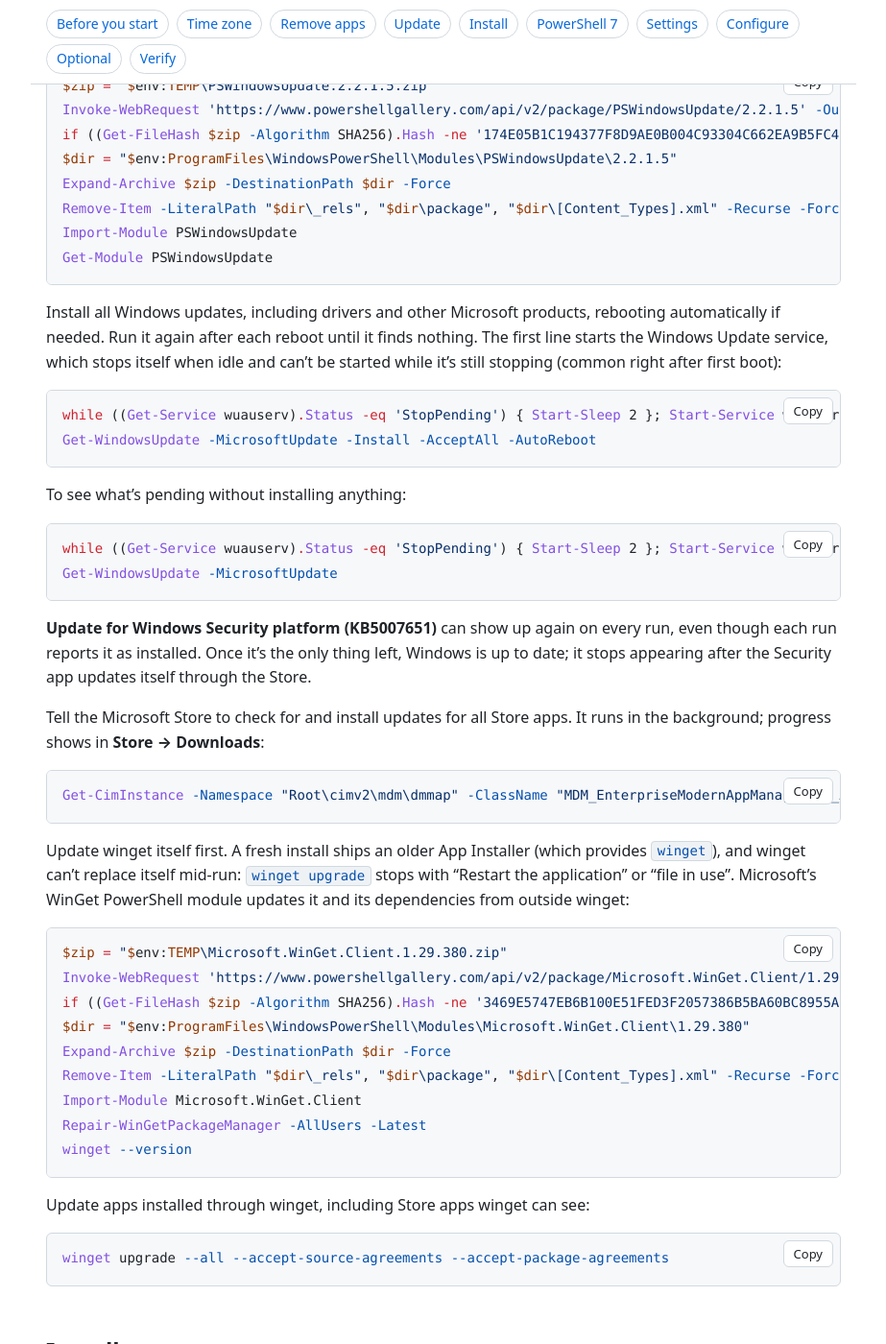
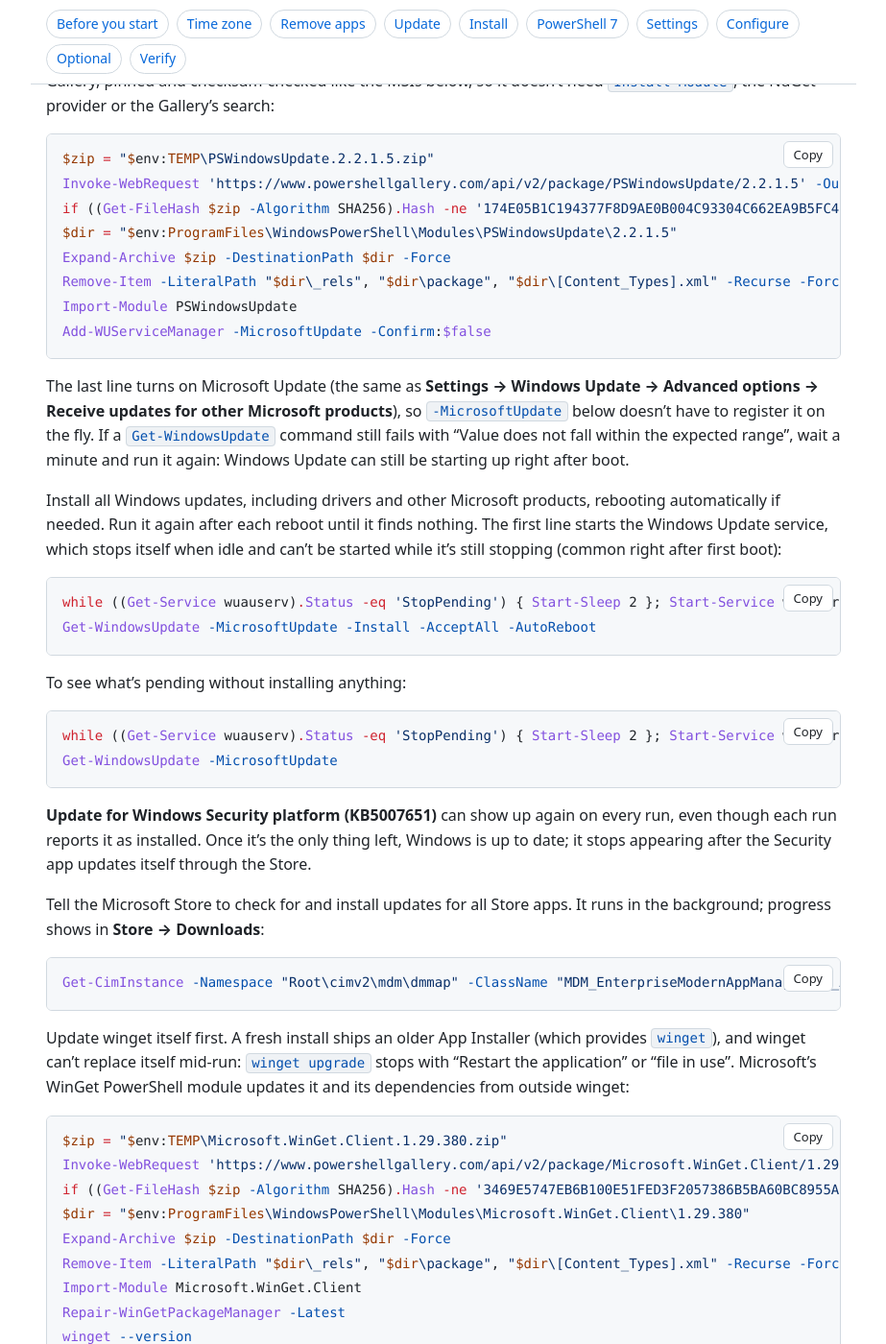
Before and after one commit to leewiscovitch/wiscovitch-install, a Jekyll site: the page built from windows.md, in a window 1280 px wide and 1400 px high, scrolled down 3364 px. Shown: the whole window at 96% size, without its empty margins (178-1101 px from the left). Built offline with Jekyll 4.4.1, drawn with Linux system fonts in a browser that asks for light colours; some of the changed text lies outside the part shown.

Commit message:
Windows: Repair-WinGetPackageManager without -AllUsers; register Microsoft Update; wait for OneDrive setup; PowerShell 7.6.8
Tested on clones of the fresh-install template (App Installer 1.26):
- Repair-WinGetPackageManager -Latest updates winget for the current user to
  v1.29.380 and winget upgrade --all then completes (exit 0). With -AllUsers the
  current session kept running the old winget and the cmdlet's own check failed.
- Add-WUServiceManager -MicrosoftUpdate up front: on another 26300 laptop
  Get-WindowsUpdate -MicrosoftUpdate failed with 'Value does not fall within the
  expected range' until Microsoft Update was registered.
- OneDrive can still be installing itself right after first sign-in; wait for
  OneDriveSetup before reading its uninstall entry.
- Pinned PowerShell MSI 7.6.7 -> 7.6.8 (released today).

Co-Authored-By: Claude Opus 5.5 <noreply@anthropic.com>

````diff
--- a/_config.yml
+++ b/_config.yml
@@ -18,9 +18,9 @@ openssh_msi:
   url: https://github.com/PowerShell/Win32-OpenSSH/releases/download/10.4.0.0p1-Preview/OpenSSH-Win64-v10.4.0.0.msi
   sha256: 788D8643464A01EB63640A2FD746F9ED23D106B5A901A35F88DC8CD40E446AC9
 pwsh_msi:
-  version: 7.6.7
-  url: https://github.com/PowerShell/PowerShell/releases/download/v7.6.7/PowerShell-7.6.7-win-x64.msi
-  sha256: EC575CEF9EC56FCD905DE0D5EEAC9CB7F81A0A65ABB87BB5CD0E87FDFE2B8CC0
+  version: 7.6.8
+  url: https://github.com/PowerShell/PowerShell/releases/download/v7.6.8/PowerShell-7.6.8-win-x64.msi
+  sha256: 079E7CECEDD1E87FA7B4676E5C33DDFBE66859A44A97FBCD1DB797245CBB93D2
 
 # Pinned PowerShell Gallery modules, downloaded as .nupkg (a zip) from
 # https://www.powershellgallery.com/api/v2/package/<name>/<version> and unzipped into
--- a/_includes/remove.md
+++ b/_includes/remove.md
@@ -12,9 +12,10 @@ Get-AppxPackage -AllUsers | Where-Object Name -in $apps | Remove-AppxPackage -Al
 Get-AppxProvisionedPackage -Online | Where-Object DisplayName -in $apps | Remove-AppxProvisionedPackage -Online | Out-Null
 ```
 {% for a in g.apps %}{% if a.id == 'Microsoft.OneDrive' %}
-OneDrive is a regular desktop program, not a Store app, so it has its own uninstaller:
+OneDrive is a regular desktop program, not a Store app, so it has its own uninstaller. Right after the first sign-in, OneDrive may still be installing itself in the background, so the first line waits for that to finish (up to 10 minutes):
 
 ```powershell
+Get-Process OneDriveSetup -ErrorAction Ignore | Wait-Process -Timeout 600 -ErrorAction Ignore
 Stop-Process -Name OneDrive -Force -ErrorAction Ignore
 $u = (Get-ItemProperty 'HKCU:\Software\Microsoft\Windows\CurrentVersion\Uninstall\OneDriveSetup.exe' -ErrorAction Ignore).UninstallString
 if ($u -match '^"([^"]+)"\s*(.*)$') { Start-Process -FilePath $Matches[1] -ArgumentList $Matches[2] -Wait }
--- a/windows.md
+++ b/windows.md
@@ -74,8 +74,10 @@ Install the PSWindowsUpdate module (once per machine). It's downloaded straight
 ```powershell
 {% include ps-module.md name="PSWindowsUpdate" %}
 Import-Module PSWindowsUpdate
-Get-Module PSWindowsUpdate
+Add-WUServiceManager -MicrosoftUpdate -Confirm:$false
 ```
+
+The last line turns on Microsoft Update (the same as **Settings → Windows Update → Advanced options → Receive updates for other Microsoft products**), so `-MicrosoftUpdate` below doesn't have to register it on the fly. If a `Get-WindowsUpdate` command still fails with "Value does not fall within the expected range", wait a minute and run it again: Windows Update can still be starting up right after boot.
 
 Install all Windows updates, including drivers and other Microsoft products, rebooting automatically if needed. Run it again after each reboot until it finds nothing. The first line starts the Windows Update service, which stops itself when idle and can't be started while it's still stopping (common right after first boot):
 
@@ -104,7 +106,7 @@ Update winget itself first. A fresh install ships an older App Installer (which
 ```powershell
 {% include ps-module.md name="Microsoft.WinGet.Client" %}
 Import-Module Microsoft.WinGet.Client
-Repair-WinGetPackageManager -AllUsers -Latest
+Repair-WinGetPackageManager -Latest
 winget --version
 ```
 
````
